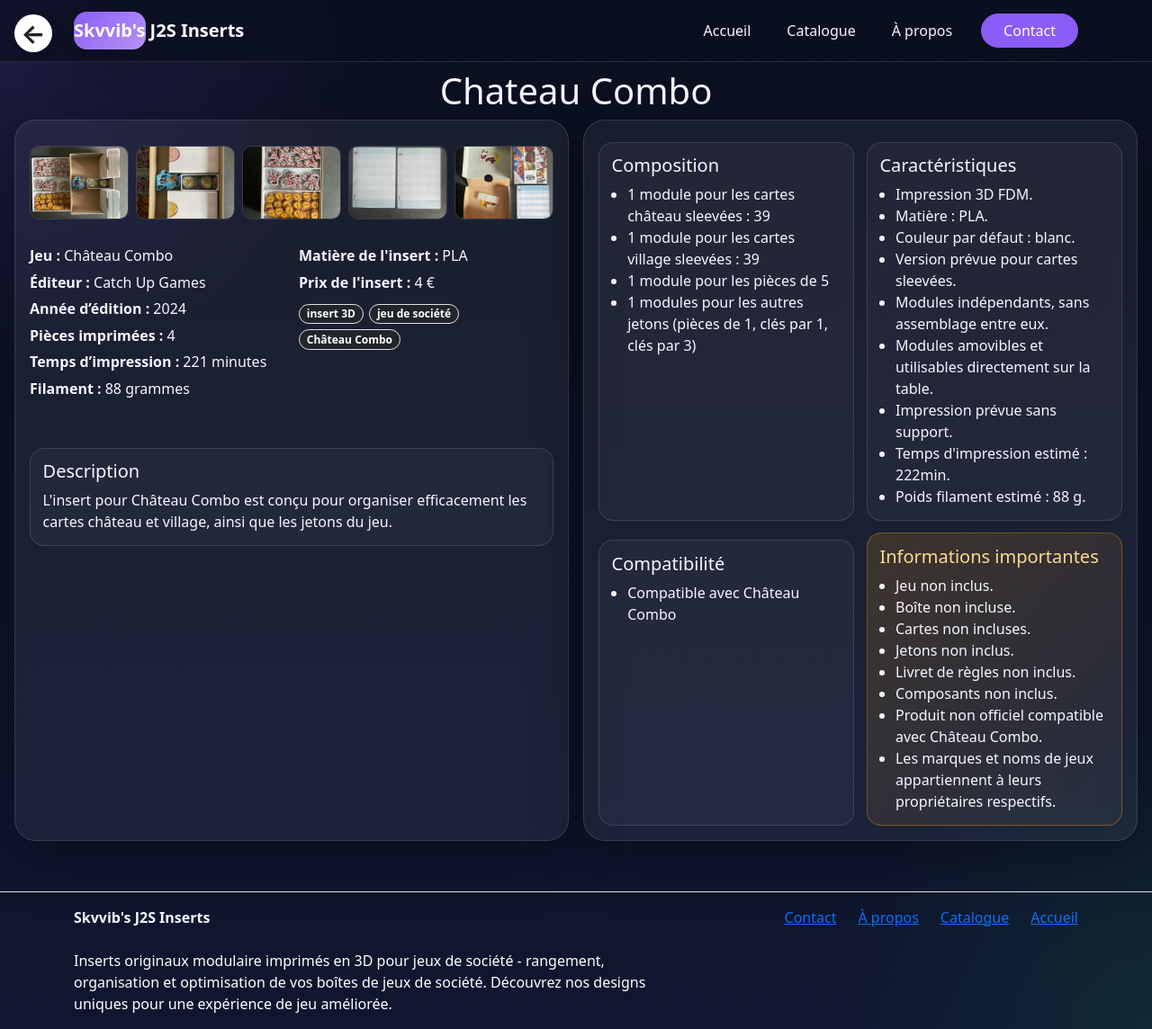
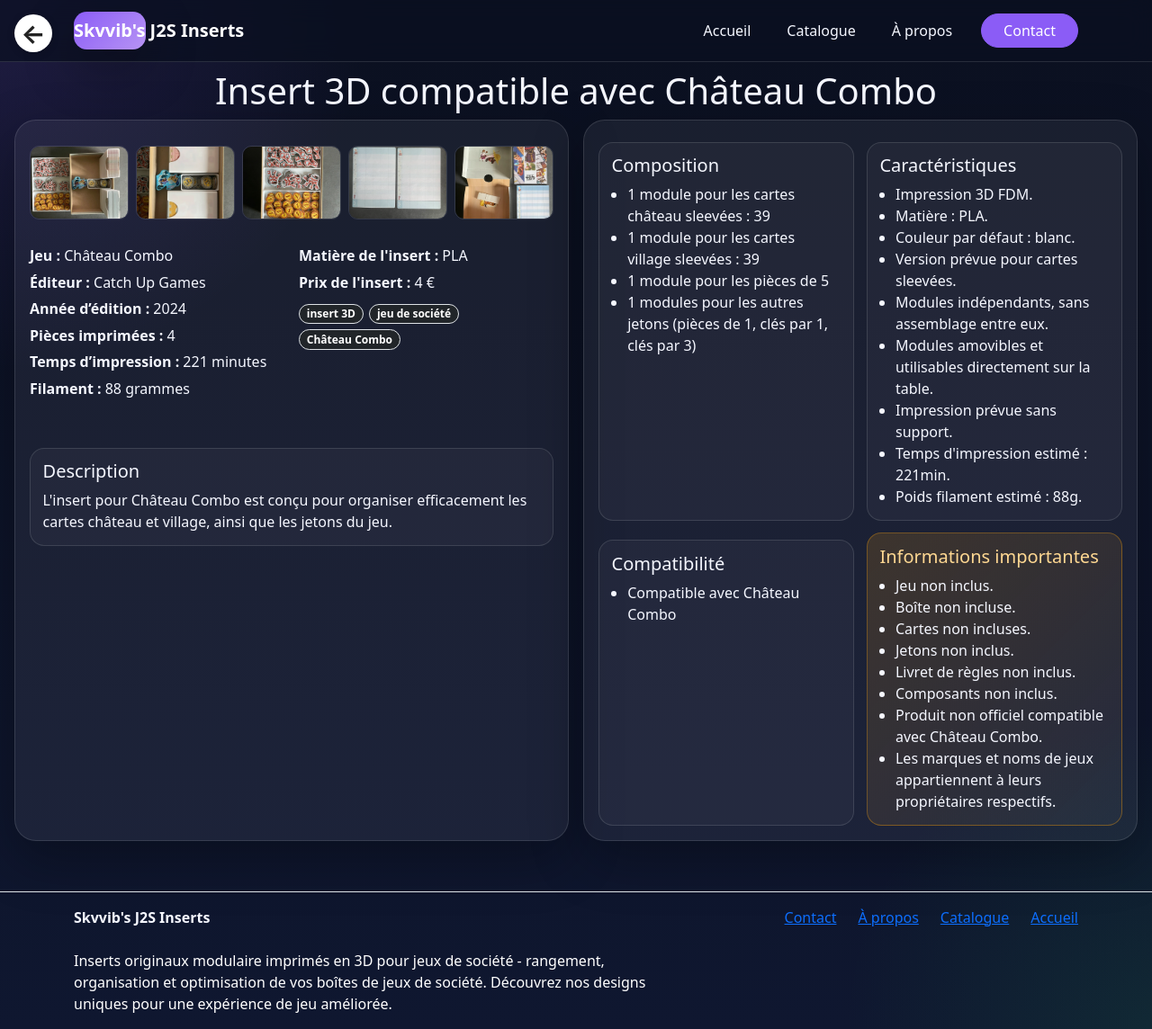
Before and after one commit to Skvvib-j2s/skvvib-j2s.github.io, a Jekyll site: the page built from _products/chateau-combo.md, in a window 1280 px wide. Shown: the whole page at 90% size. Built offline with Jekyll 4.4.1, drawn with Linux system fonts in a browser that asks for light colours.

Commit message:
micro màj sur chateau-combo.md

```diff
--- a/_products/chateau-combo.md
+++ b/_products/chateau-combo.md
@@ -1,7 +1,8 @@
 ---
 date_ajout: "2026-05-12"
+title: "Insert 3D compatible avec Château Combo"
 jeu: "Château Combo"
-description: "Inserts modulaires pour Château Combo"
+description: "Insert imprimé en 3D compatible avec Château Combo, composé de 4 modules indépendants pour organiser les cartes village, les cartes château et les jetons."
 categorie: "Insert de jeu de société"
 prix: 4
 materiau: "PLA"
@@ -40,8 +41,8 @@
   - "Modules indépendants, sans assemblage entre eux."
   - "Modules amovibles et utilisables directement sur la table."
   - "Impression prévue sans support."
-  - "Temps d'impression estimé : 222min."
-  - "Poids filament estimé : 88 g."
+  - "Temps d'impression estimé : 221min."
+  - "Poids filament estimé : 88g."
 
 compatibilite:
   - "Compatible avec Château Combo"
```
